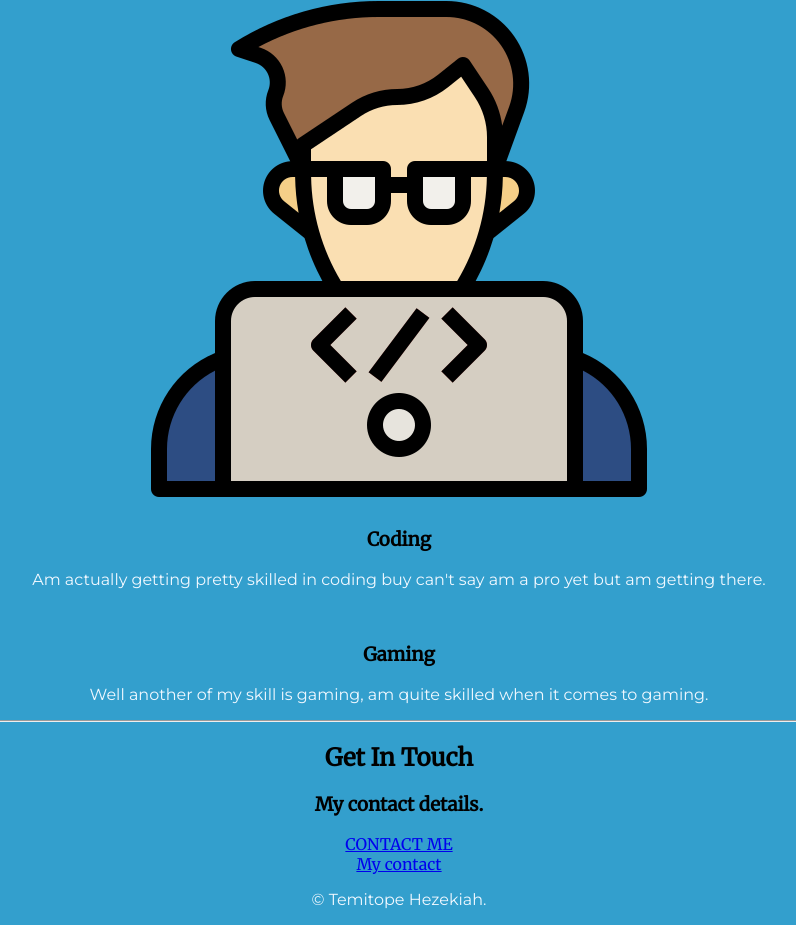
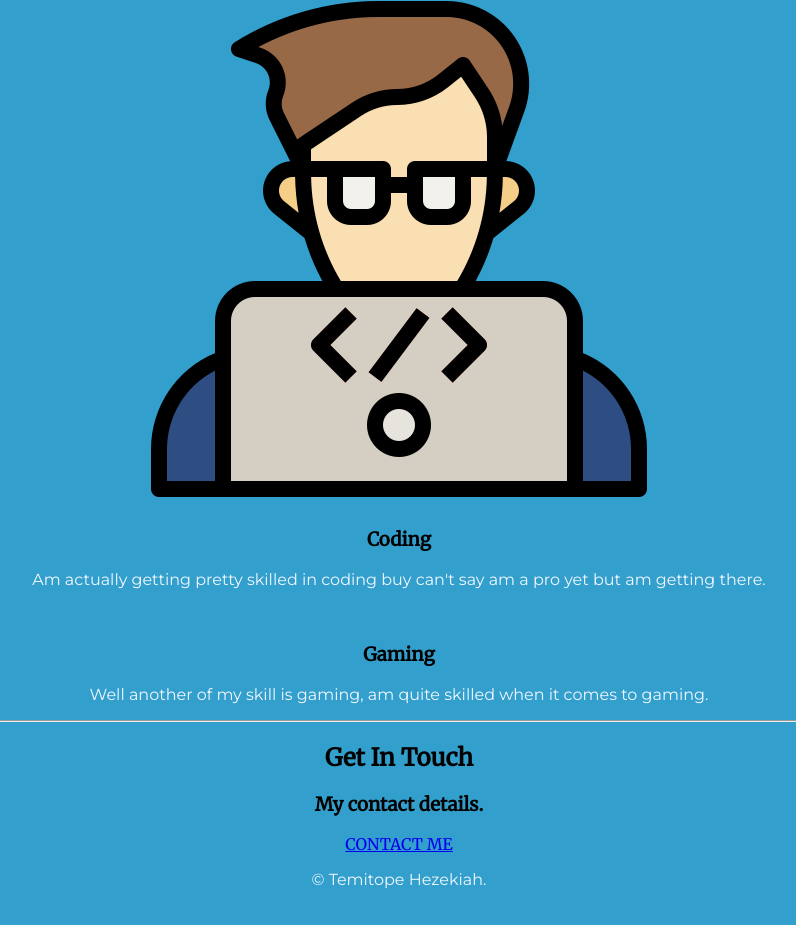
Before and after one commit to Coldfire0/Tops, a plain HTML site: page index.html in a window 1280 px wide. Shown: the part 1333-2258 px from the top of the page, without its empty margins (241-1037 px from the left). Drawn offline with Linux system fonts and the light colour scheme.

Commit message:
Update index.html

```diff
--- a/index.html
+++ b/index.html
@@ -50,8 +50,7 @@
 
 
 <div class="bottom-container">
-        <a href="contact.html">My contact</a>
-    <p>© Temitope Hezekiah.</p>
+         <p>© Temitope Hezekiah.</p>
 </div>
 
 </body>
```
